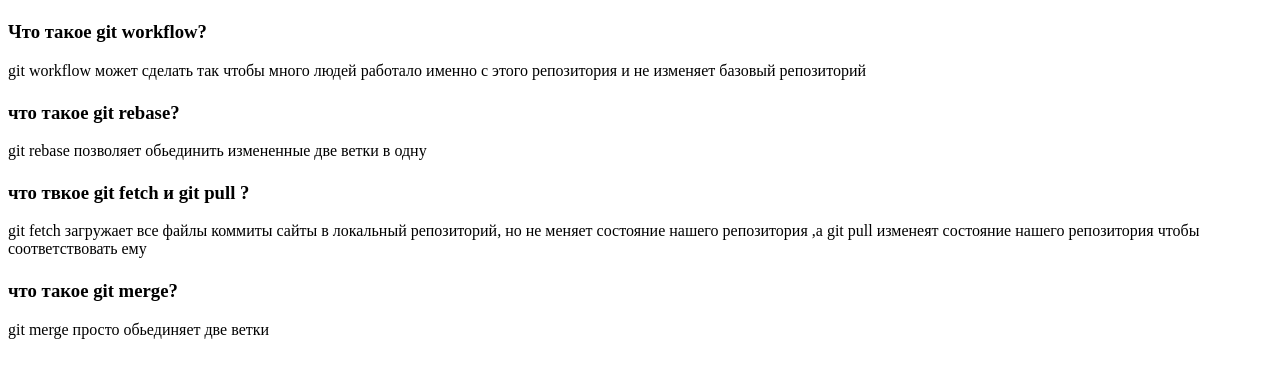
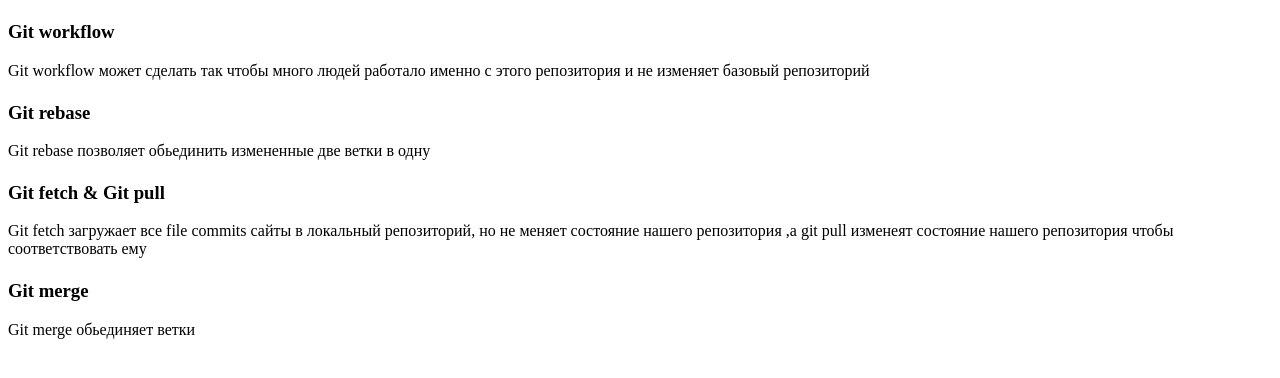
Before and after one commit to ilimidirisov/ilimidirisov.github.io, a plain HTML site: page index.html in a window 1280 px wide. Drawn offline with Linux system fonts and the light colour scheme.

Commit message:
Update index.html

```diff
--- a/index.html
+++ b/index.html
@@ -6,13 +6,13 @@
     <title>Document</title>
 </head>
 <body>
-    <h1> <h3>Что такое git workflow?</h3>
-        git workflow может сделать так чтобы много людей работало именно с этого репозитория и не изменяет базовый репозиторий </h1>
-    <h1><h3>что такое git rebase?
-        </h3> git rebase  позволяет обьединить измененные две ветки в одну </h1>
-    <h1><h3>что твкое git fetch и git pull ?</h3>
-        git fetch загружает все файлы коммиты сайты в локальный  репозиторий, но не меняет состояние нашего репозитория ,а git pull  изменеят состояние нашего репозитория чтобы соответствовать ему   </h1>
-    <h1><h3>что такое  git merge? </h3>
-        git merge просто обьединяет две ветки </h1>
+    <h1> <h3>Git workflow</h3>
+        Git workflow может сделать так чтобы много людей работало именно с этого репозитория и не изменяет базовый репозиторий </h1>
+    <h1><h3> Git rebase
+        </h3> Git rebase  позволяет обьединить измененные две ветки в одну </h1>
+    <h1><h3>Git fetch & Git pull </h3>
+        Git fetch загружает все file commits  сайты в локальный  репозиторий, но не меняет состояние нашего репозитория ,а git pull  изменеят состояние нашего репозитория чтобы соответствовать ему   </h1>
+    <h1><h3>Git merge </h3>
+        Git merge обьединяет ветки </h1>
         </body>
 </html>
```
